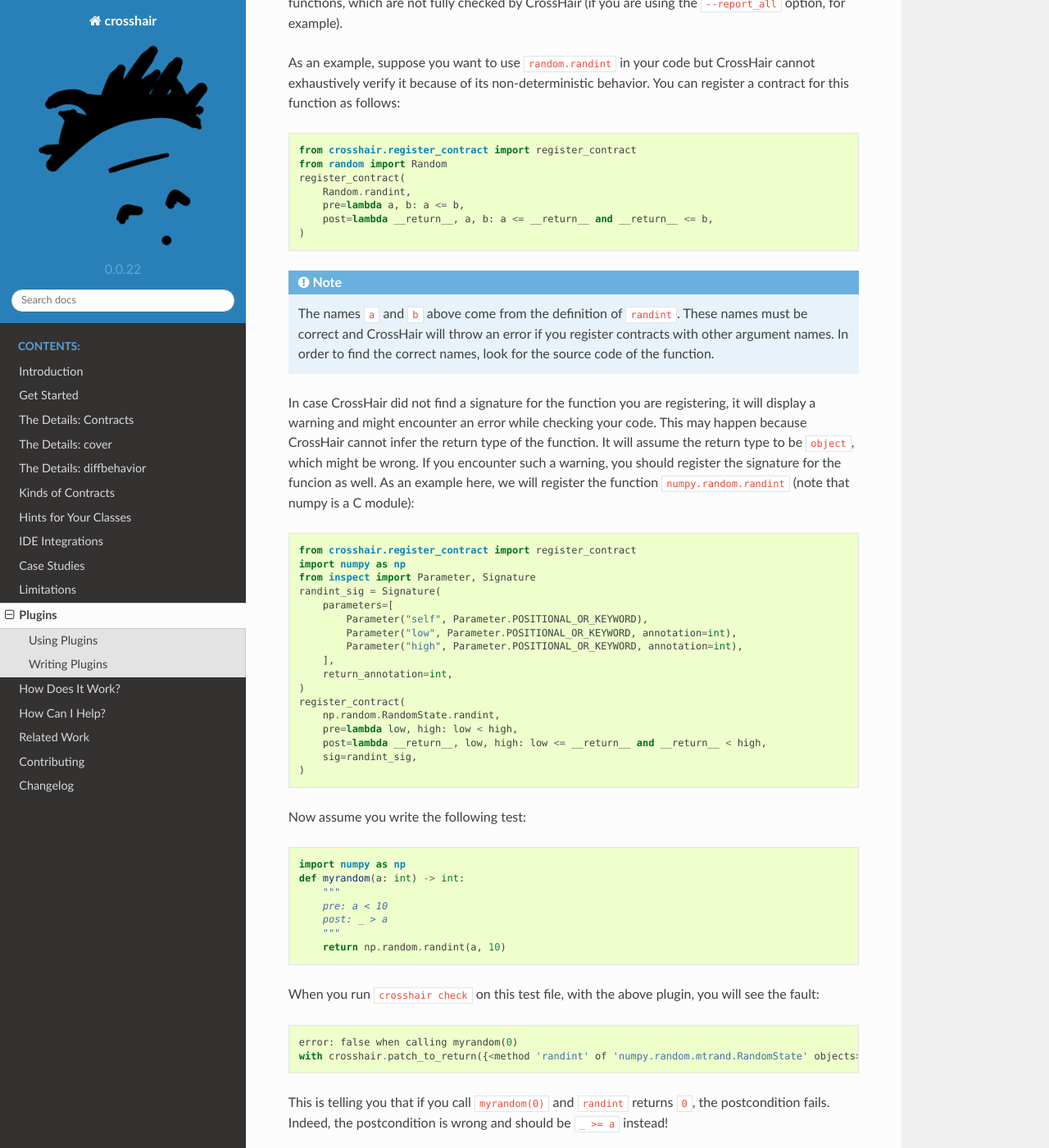
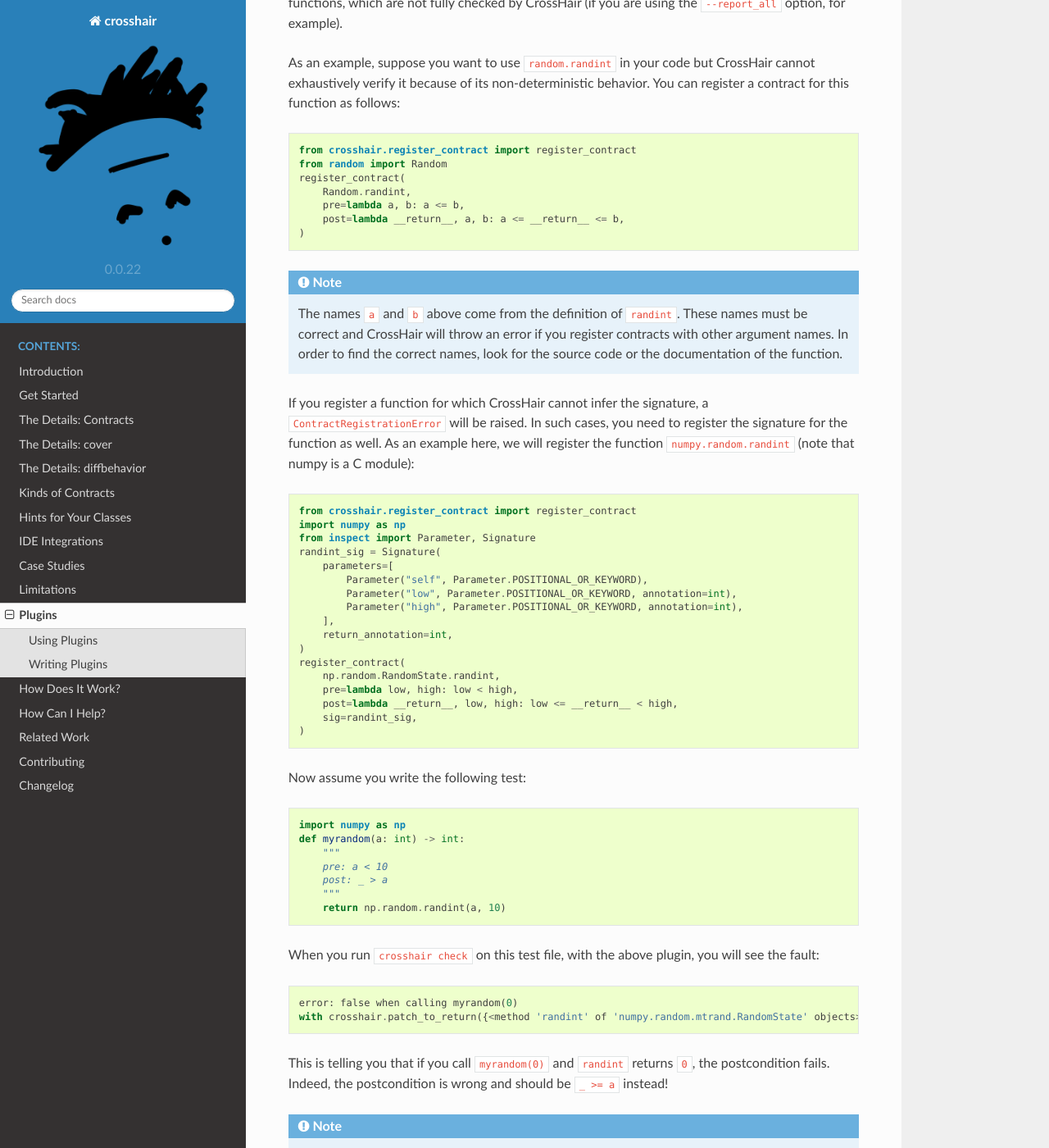
Before and after one commit to pschanely/CrossHair, a Sphinx documentation site: the page built from doc/source/plugins.rst, in a window 1280 px wide and 1400 px high, scrolled down 1818 px. Shown: the whole window at 82% size. Built offline with Sphinx 7.4.7 and the Read the Docs theme 2.0.0, drawn with Linux system fonts in a browser that asks for light colours; the version number is read from the project's files by our own code; some of the changed text lies outside the part shown.

Commit message:
Update plugin documentation with `register_module`

```diff
--- a/doc/source/plugins.rst
+++ b/doc/source/plugins.rst
@@ -101,7 +101,7 @@
     register_contract(
         Random.randint,
         pre=lambda a, b: a <= b,
-        post=lambda __return__, a, b: a <= __return__ and __return__ <= b,
+        post=lambda __return__, a, b: a <= __return__ <= b,
     )
 
 .. note::
@@ -109,15 +109,13 @@
     The names ``a`` and ``b`` above come from the definition of ``randint``.
     These names must be correct and CrossHair will throw an error if you register
     contracts with other argument names. In order to find the correct names, look for
-    the source code of the function.
+    the source code or the documentation of the function.
 
 
-In case CrossHair did not find a signature for the function you are registering, it will
-display a warning and might encounter an error while checking your code. This may happen
-because CrossHair cannot infer the return type of the function. It will assume the
-return type to be ``object``, which might be wrong. If you encounter such a warning, you
-should register the signature for the funcion as well. As an example here, we will
-register the function ``numpy.random.randint`` (note that numpy is a C module):
+If you register a function for which CrossHair cannot infer the signature, a
+``ContractRegistrationError`` will be raised. In such cases, you need to register the
+signature for the function as well. As an example here, we will register the function
+``numpy.random.randint`` (note that numpy is a C module):
 
 .. code-block::
 
@@ -135,7 +133,7 @@
     register_contract(
         np.random.RandomState.randint,
         pre=lambda low, high: low < high,
-        post=lambda __return__, low, high: low <= __return__ and __return__ < high,
+        post=lambda __return__, low, high: low <= __return__ < high,
         sig=randint_sig,
     )
 
@@ -178,8 +176,20 @@
     (it is the method of a particular ``RandomState`` instance). However, we want to
     register the class function directly, so that our contract holds when calling
     ``randint`` on any ``RandomState`` instance. Note that for most functions, you
-    should not encounter this problem, as bound functions are not common.
+    will not have to think about this at all.
     For curious people: If you look into the source code of ``numpy.random.mtrand.pyx``,
     you will see how the bound function is defined: ``_rand = RandomState()`` and then
     ``randint = _rand.randint``. We indeed see that this is the method of a specific
     instance of ``RandomState``.
+
+Finally, you can also make use of the ``crosshair.register_contract.register_module``
+function to register **all** functions of a module. Simply pass the modules you want to
+register as an argument to the function. At runtime, CrossHair will register all
+functions encountered which belong to this module, assuming no pre- or postcondition.
+If you want to specify a pre- or postcondition, use the ``register_contract`` function
+seen above.
+
+.. note::
+    Functions ``__init__``, ``__init_subclass__`` and ``__new__`` are not concerned by
+    module registration. Also note that registering a whole module might be too much in
+    some cases and you might fallback to register individual functions instead.
```
